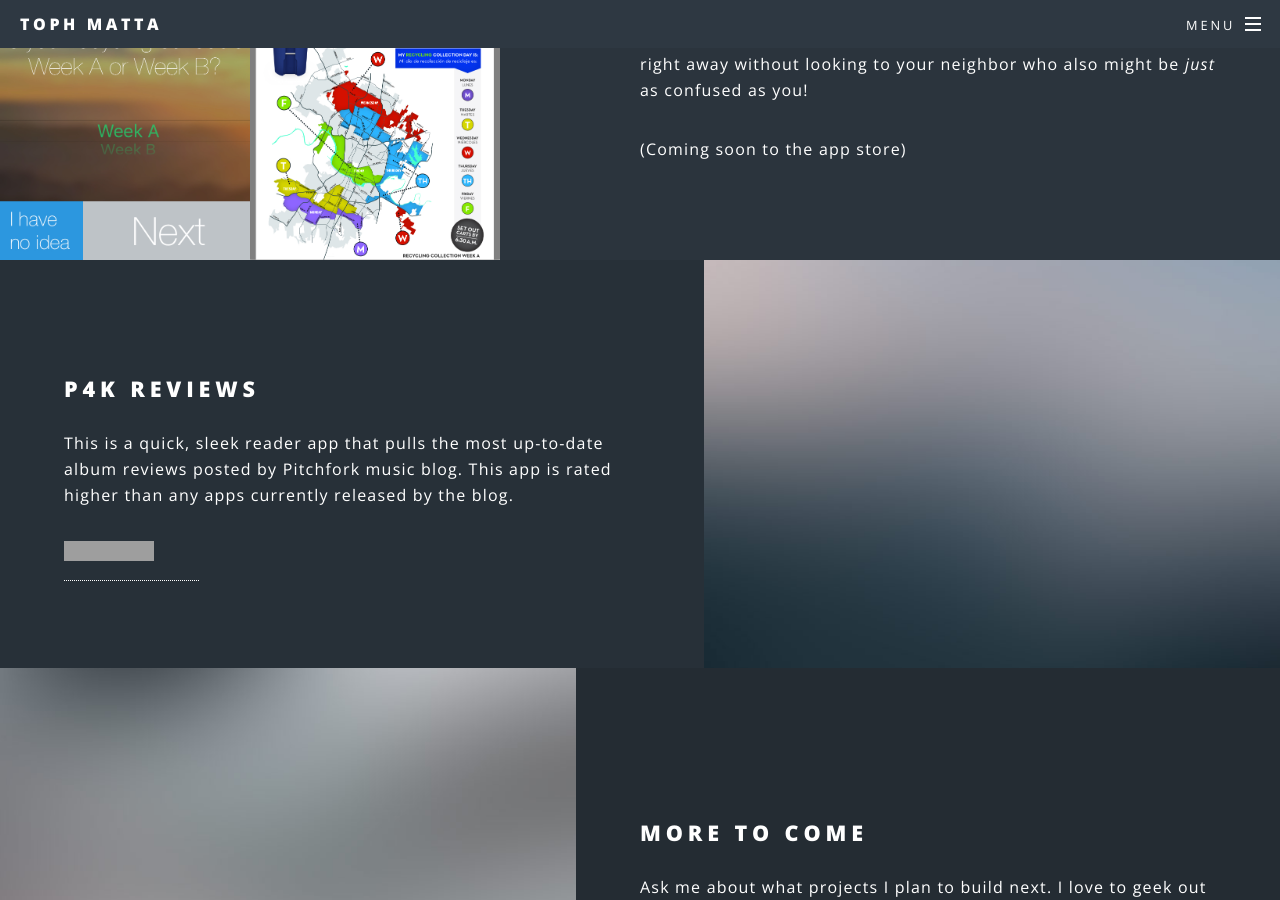
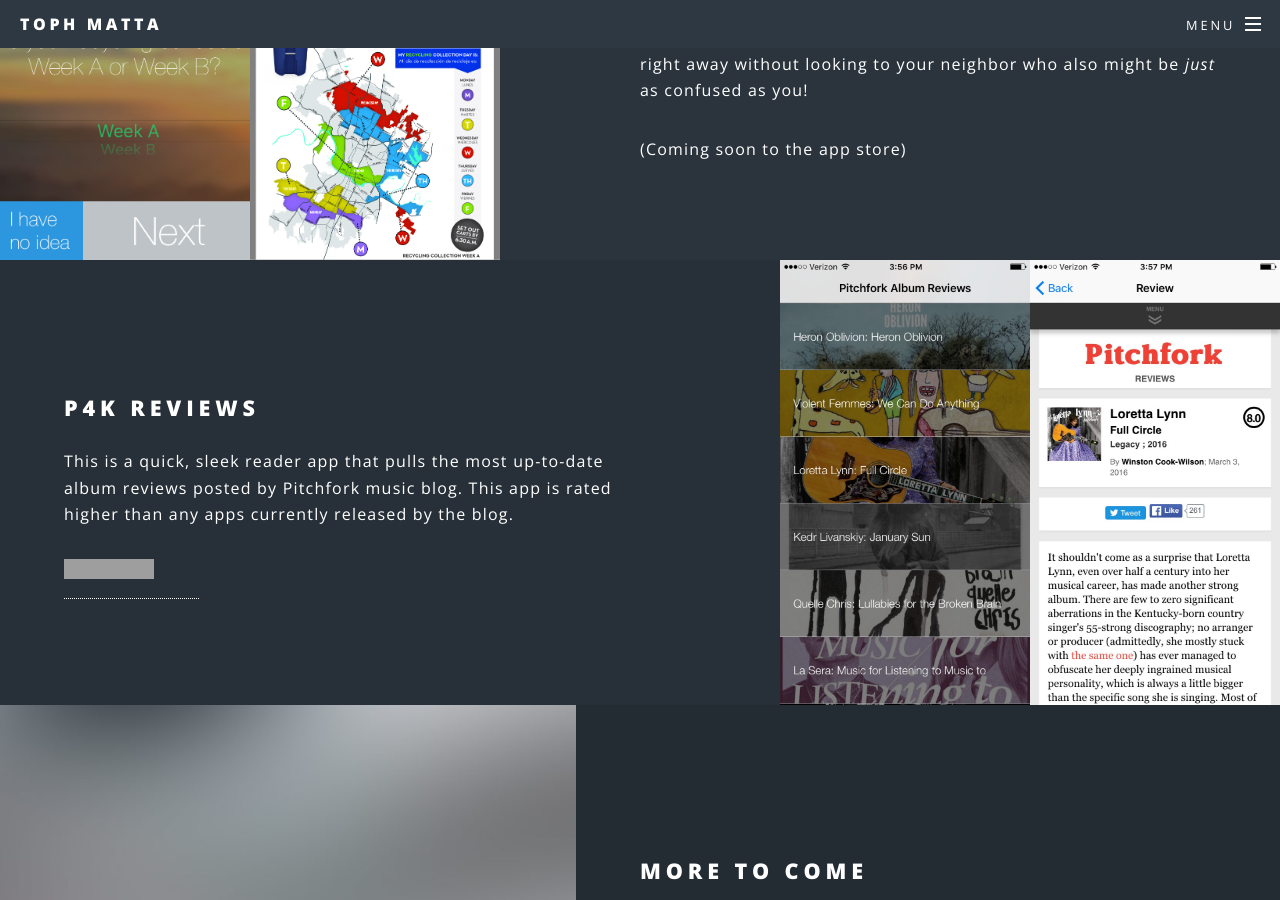
Before and after one commit to tophmatta1/tophmatta1.github.io, a Jekyll site: the page built from index.html, in a window 1280 px wide and 900 px high, scrolled down 1647 px. Built offline with Jekyll 4.4.1, drawn with Linux system fonts in a browser that asks for light colours; grey boxes are pictures that could not be loaded.

Commit message:
resp. web test

```diff
--- a/index.html
+++ b/index.html
@@ -42,7 +42,8 @@
 							</div>
 						</section>
 						<section class="spotlight">
-							<div class="image"><img src="images/pic02.jpg" alt="" /></div><div class="content">
+							<meta name="viewport" content="width=device-width, initial-scale=1">
+							<div class="image"><img src="images/pfork2.jpg" alt="" style="float:right;width:250px;"/><img src="images/pfork1.jpg" alt="" style="float:right;width:250px;"/></div><div class="content">
 								<h2>P4K REVIEWS</h2>
 								<p>This is a quick, sleek reader app that pulls the most up-to-date album reviews posted by Pitchfork music blog. This app is rated higher than any apps currently released by the blog.</p>
 								<a href="https://geo.itunes.apple.com/us/app/p4k-reviews/id1034614033?mt=8" style="display:inline-block;overflow:hidden;text-decoration:none;background:url(http://linkmaker.itunes.apple.com/images/badges/en-us/badge_appstore-lrg.svg) no-repeat;width:135px;height:40px;"></a>
```
Also changed, not shown: images/pfork1.jpg (added), images/pfork2.jpg (added), 5 other files.
